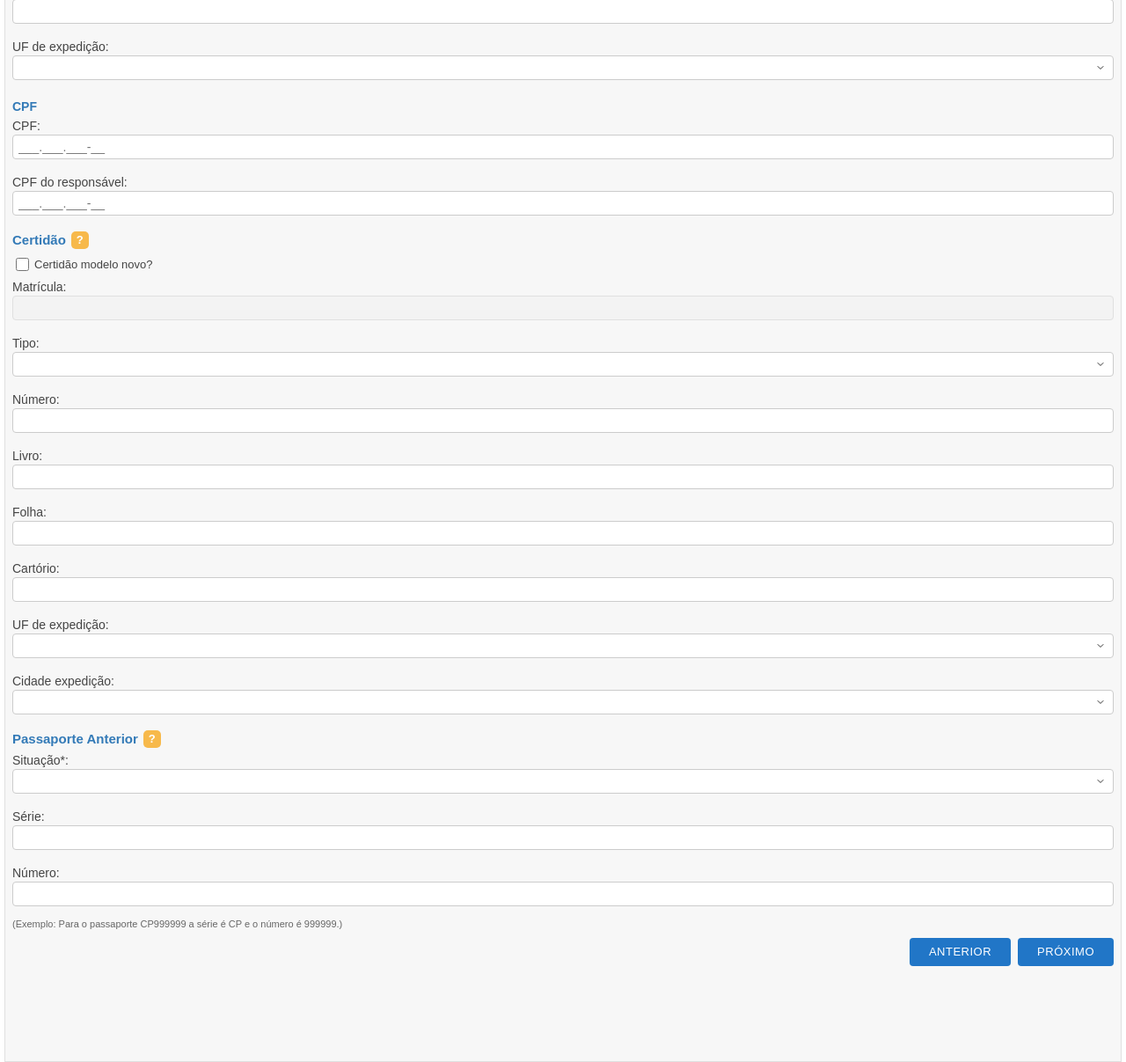
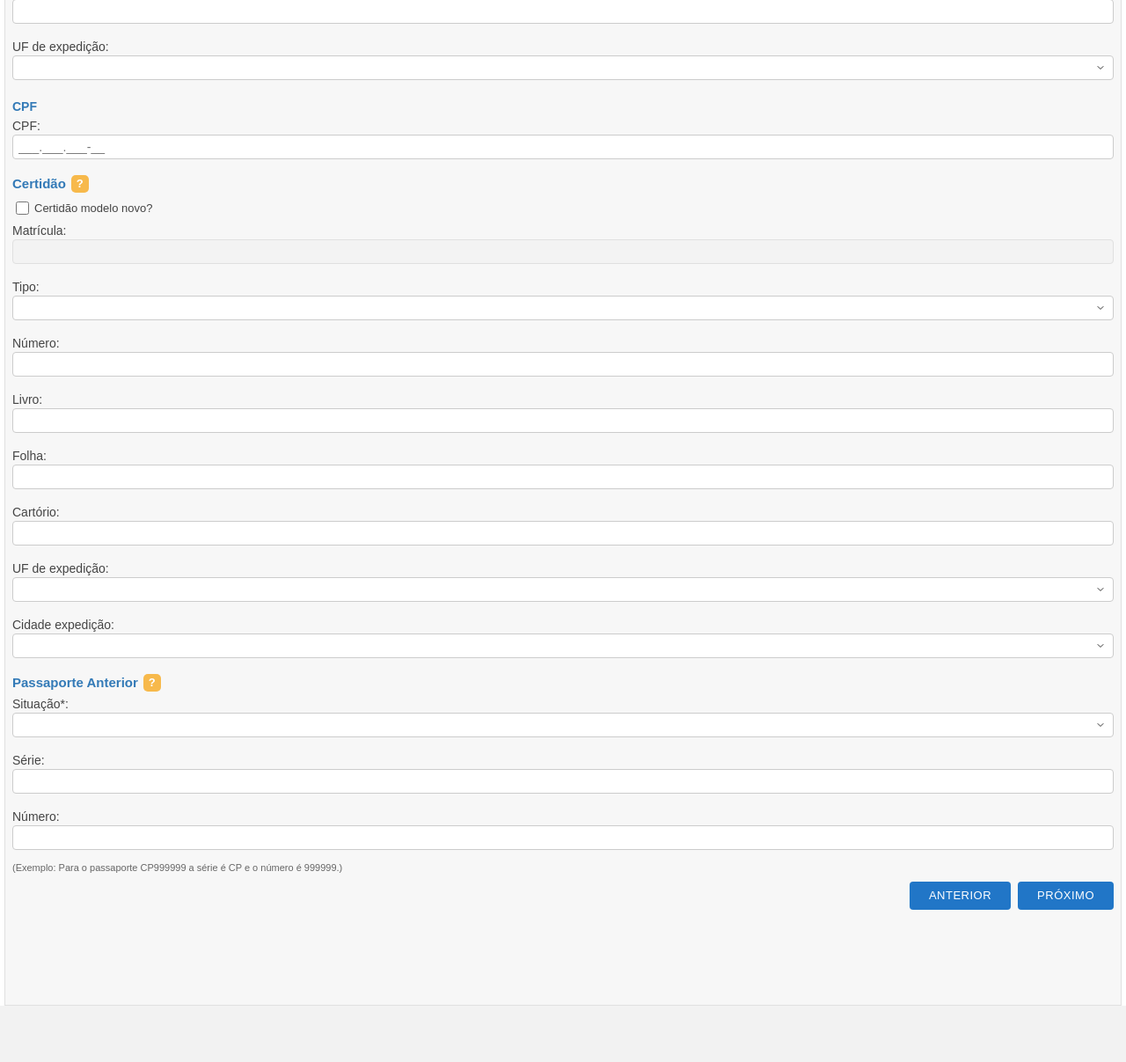
Before and after one commit to Solutionsforce/PassPF, a Flask app: page /nova-solicitacao/documentos in a window 1280 px wide. Shown: the part 649-1856 px from the top of the page at 88% size. After the commit the page ends 1792 px from the top, so only its background shows below. Run offline with Flask 3, Linux system fonts and the light colour scheme.

Commit message:
Remove duplicate CPF field from document submission page
Remove the 'cpf_responsavel' input field from 'documentos.html' to resolve duplicate CPF entry.

Replit-Commit-Author: Agent
Replit-Commit-Session-Id: 2f1d9dde-6280-4dd7-be92-213d7a001ec0
Replit-Commit-Checkpoint-Type: full_checkpoint
Replit-Commit-Event-Id: a0262120-0fe7-44a7-a117-76ad7662fcba
Replit-Commit-Screenshot-Url: https://storage.googleapis.com/screenshot-production-us-central1/c69ae46c-7eaa-4d13-905b-498ffecf424b/2f1d9dde-6280-4dd7-be92-213d7a001ec0/G8sDSkZ

```diff
--- a/templates/documentos.html
+++ b/templates/documentos.html
@@ -84,11 +84,6 @@
             <div class="form-group">
                 <label class="form-label-doc" for="cpf">CPF:</label>
                 <input class="form-input-doc" type="text" id="cpf" name="cpf" placeholder="___.___.___-__" value="{{ dados.get('cpf', '') }}">
-            </div>
-
-            <div class="form-group">
-                <label class="form-label-doc" for="cpf_responsavel">CPF do responsável:</label>
-                <input class="form-input-doc" type="text" id="cpf_responsavel" name="cpf_responsavel" placeholder="___.___.___-__" value="{{ dados.get('cpf_responsavel', '') }}">
             </div>
 
             <div class="doc-section-title" style="margin-top: 10px;">
```
